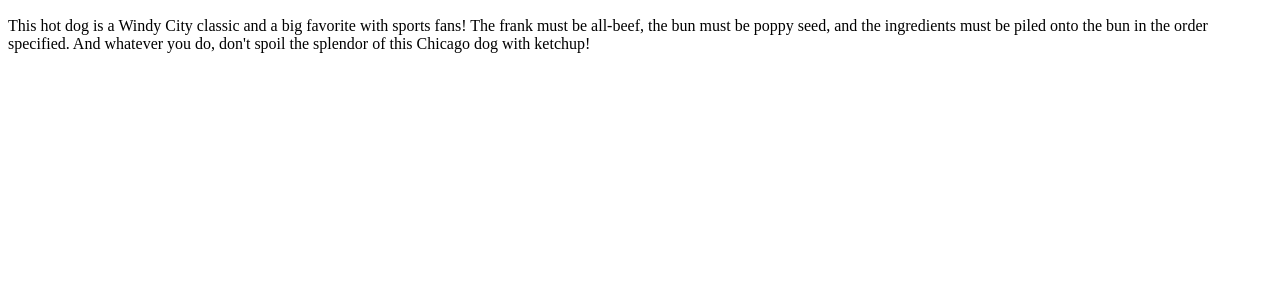
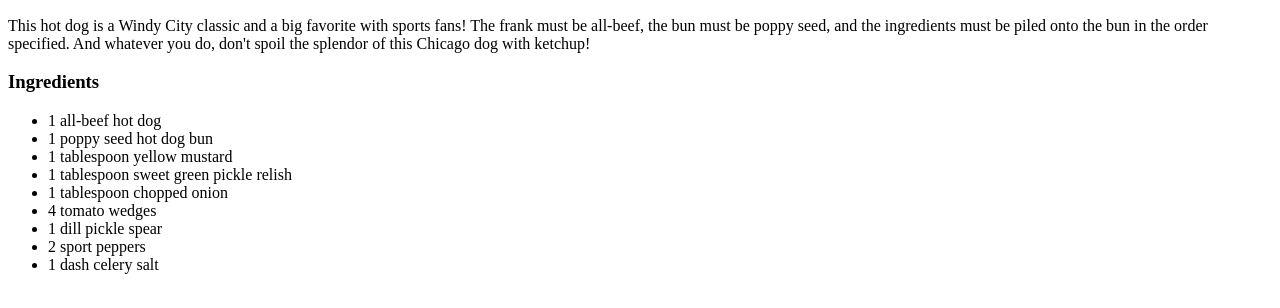
Before and after one commit to shadnajmalddin2/odin-recipes, a plain HTML site: page recipes/chicago-style-hot-dog.html in a window 1280 px wide. Shown: the part 434-742 px from the top of the page. Drawn offline with Linux system fonts and the light colour scheme.

Commit message:
Providing the list of the ingredients for the recipe

```diff
--- a/recipes/chicago-style-hot-dog.html
+++ b/recipes/chicago-style-hot-dog.html
@@ -14,6 +14,19 @@
     <p>This hot dog is a Windy City classic and a big favorite with sports fans! The frank must be all-beef, the bun
         must be poppy seed, and the ingredients must be piled onto the bun in the order specified. And whatever you do,
         don't spoil the splendor of this Chicago dog with ketchup!</p>
+
+    <h3>Ingredients</h3>
+    <ul>
+        <li>1 all-beef hot dog</li>
+        <li>1 poppy seed hot dog bun</li>
+        <li>1 tablespoon yellow mustard</li>
+        <li>1 tablespoon sweet green pickle relish</li>
+        <li>1 tablespoon chopped onion</li>
+        <li>4 tomato wedges</li>
+        <li>1 dill pickle spear</li>
+        <li>2 sport peppers</li>
+        <li>1 dash celery salt</li>
+    </ul>
 </body>
 
 </html>
```
